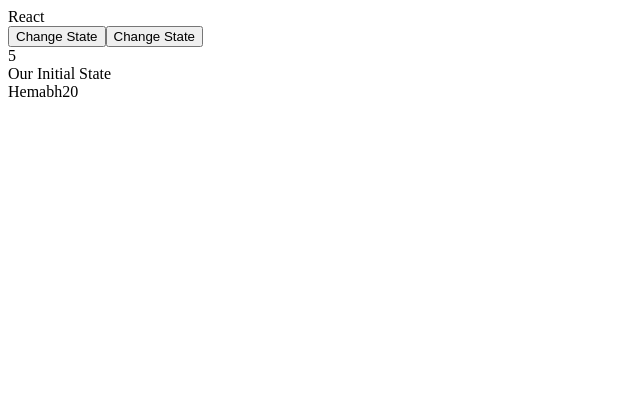
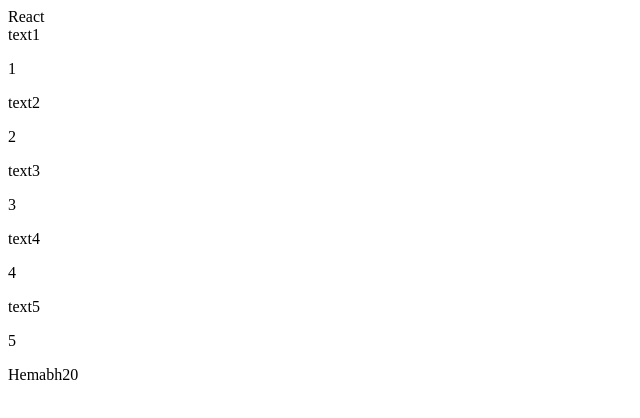
Before and after one commit to HemabhKamboj/ReactApp, a React (Create React App) app: page / in a window 1280 px wide. Shown: the top 418 px of the page, without its empty margins (0-640 px from the left). Built offline with nearby package versions, Linux system fonts and the light colour scheme.

Commit message:
working with lists

```diff
--- a/src/container/container.js
+++ b/src/container/container.js
@@ -2,34 +2,27 @@
 
 
 class Container1 extends Component {
-    constructor(props)
-    {
-        super(props)
-        this.state = {
-            stateprop1 : "Our Initial State",
-            stateprop2 : 5
+    Arr1 = [
+        { id :1, text: 'text1', number : 1},
+        { id :2, text: 'text2', number : 2},
+        { id :3, text: 'text3', number : 3},
+        { id :4, text: 'text4', number : 4},
+        { id :5, text: 'text5', number : 5}
 
-        }
-    }
+    ]
 
-        changeState = () => (
-            this.setState({ stateprop2: this.state.stateprop2 + 1,
-                            stateprop1: this.state.stateprop1 + "H"})
-        )
+    RenderListItem = (props) => (
+        <div>
+            {props.item.text}
+            <p>{props.item.number}</p>
+        </div>
+    )
 
-        changeState2 = () => (
-            this.setState({ stateprop1: this.state.stateprop1 + "H"})
-        )
    render () {
     return (
         <div>
-            <button onClick = {() => this.changeState()}> Change State </button>
-            <button onClick = {() => this.changeState2()}> Change State </button>
-            <br />
+            {this.Arr1.map((item, index) => (<this.RenderListItem key={item.id} item={item}/> ) ) }
 
-            {this.state.stateprop2}
-            <br />
-            {this.state.stateprop1}
         </div>
     )}
 
```
